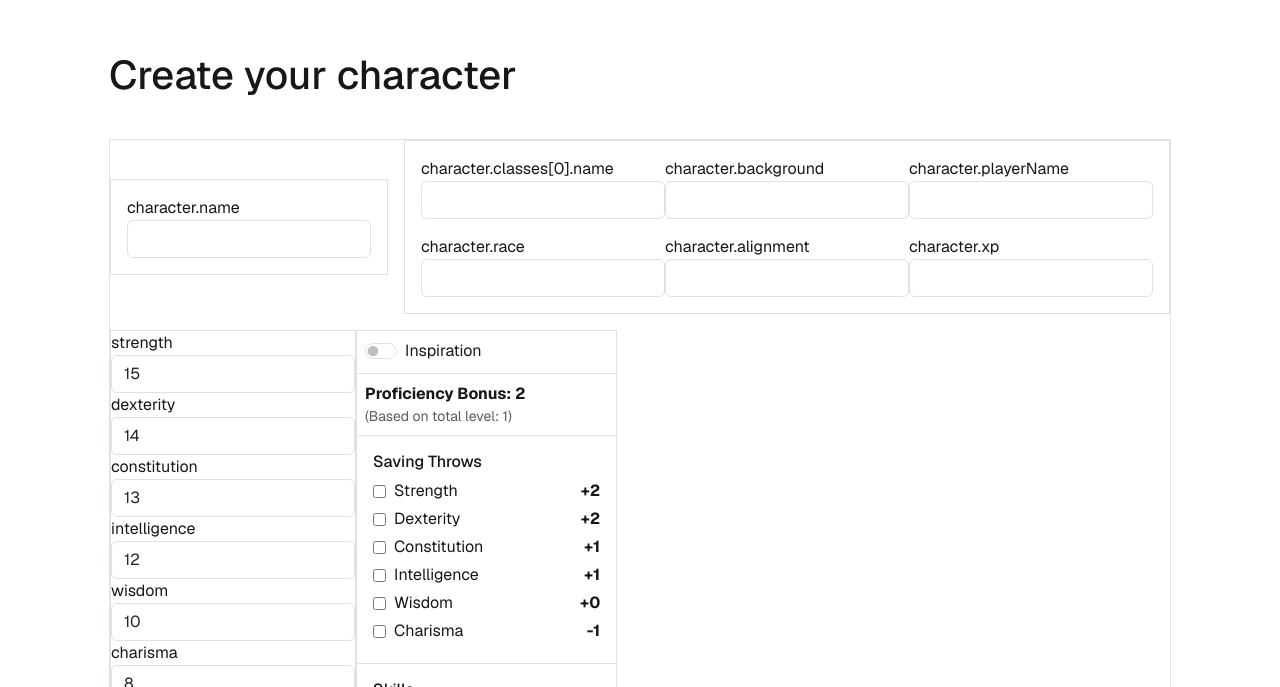
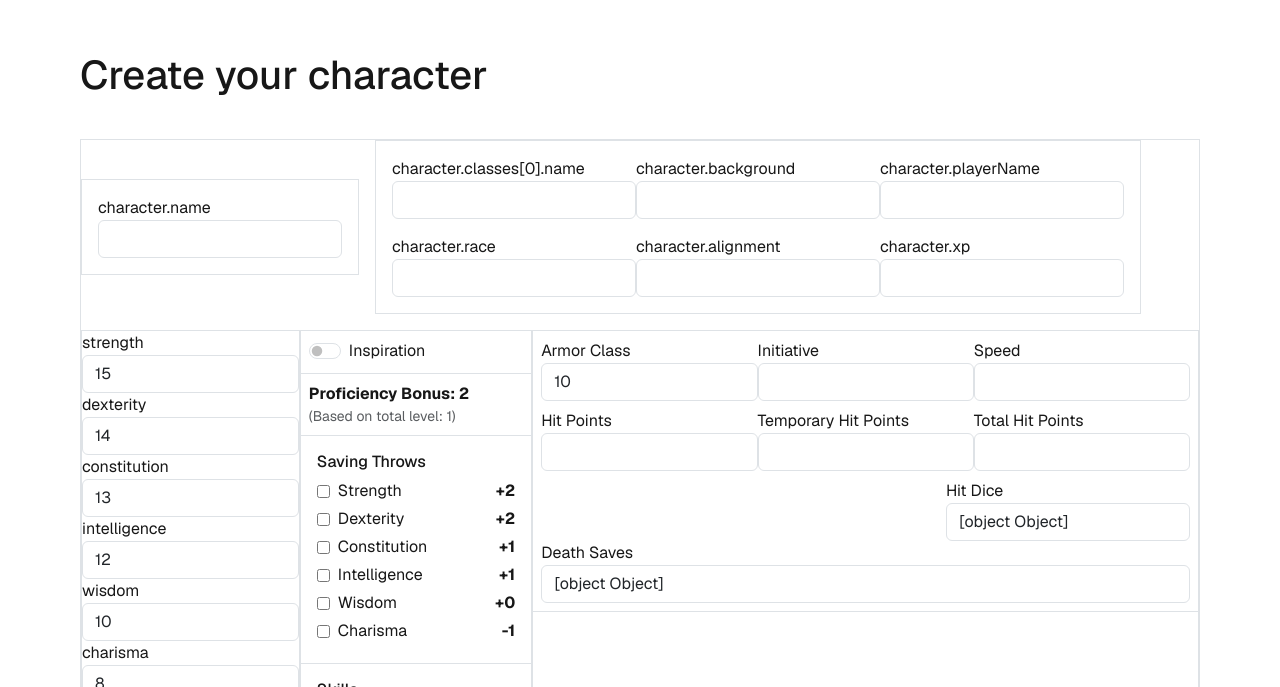
Before and after one commit to skathix/carbon-copy-characters, a Next.js app: page / in a window 1280 px wide. Shown: the part 113-800 px from the top of the page. Built offline with nearby package versions, Linux system fonts and the light colour scheme.

Commit message:
Initialized the Combat Column

```diff
--- a/src/app/components/character/forms/CharacterForm.tsx
+++ b/src/app/components/character/forms/CharacterForm.tsx
@@ -14,7 +14,9 @@ export default function CharacterForm() {
         <div className={"d-flex gap-3 justify-content-start mb-3"}>
           <PrimaryCharacterInfo />
         </div>
-        <SecondaryCharacterInfo />
+        <div className={"d-flex justify-content-start"}>
+            <SecondaryCharacterInfo />
+        </div>
         {/*
             This is the second half, 80% of the visual height of the pdf form
             it includes the following sections:
--- /dev/null
+++ b/src/app/components/character/forms/CombatColumn.tsx
@@ -0,0 +1,44 @@
+import FormField from "../../form/FormField";
+
+export default function CombatColumn() {
+  return (
+    <div className={"p-2 border-bottom"}>
+      <div className={"d-flex justify-content-between align-items-center"}>
+        <div className={"d-flex flex-column"}>
+          <FormField label={"Armor Class"} name={"combat.armorClass"} />
+        </div>
+        <div className={"d-flex flex-column"}>
+          {/*To-Do: Calculate initiative from dexterity*/}
+          <FormField label={"Initiative"} name={"combat.initiative"} />
+        </div>
+        <div className={"d-flex flex-column"}>
+          <FormField label={"Speed"} name={"combat.speed"} />
+        </div>
+      </div>
+      <div className={"d-flex justify-content-between align-items-center mt-2"}>
+        <div className={"d-flex flex-column"}>
+          <FormField label={"Hit Points"} name={"combat.hitPoints.current"} />
+        </div>
+        <div className={"d-flex flex-column"}>
+          <FormField
+            label={"Temporary Hit Points"}
+            name={"combat.hitPoints.temporary"}
+          />
+        </div>
+        <div className={"d-flex flex-column"}>
+          <FormField
+            label={"Total Hit Points"}
+            name={"combat.hitPoints.total"}
+          />
+        </div>
+      </div>
+      <div className={"d-flex justify-content-between align-items-center mt-2"}>
+        <div className={"d-flex flex-column"}></div>
+          <FormField label={"Hit Dice"} name={"combat.hitDice"} />
+        </div>
+        <div className={"d-flex flex-column"}>
+          <FormField label={"Death Saves"} name={"combat.deathSaves"} />
+        </div>
+      </div>
+  );
+}
--- a/src/app/components/character/forms/panels/SecondaryCharacterInfo.tsx
+++ b/src/app/components/character/forms/panels/SecondaryCharacterInfo.tsx
@@ -1,18 +1,23 @@
 import React from "react";
 import AbilityScores from "../AbilityScores";
 import InspirationColumn from "../InspirationColumn";
+import CombatColumn from "../CombatColumn";
 
 export default function SecondaryCharacterInfo() {
-
+  {
+    /* Attributes */
+  }
   return (
-    <div className={"d-flex justify-content-start"}>
-      {/* Attributes */}
+    <>
       <div className={"d-flex flex-column border"}>
         <AbilityScores />
       </div>
       <div className={"d-flex flex-column border"}>
         <InspirationColumn />
       </div>
-    </div>
+      <div className={"d-flex flex-column border"}>
+        <CombatColumn />
+      </div>
+    </>
   );
 }
--- a/src/app/models/characterModel.json
+++ b/src/app/models/characterModel.json
@@ -113,7 +113,7 @@
     "otherProficienciesAndLanguages": ""
   },
   "combat": {
-    "armorClass": "",
+    "armorClass": "10",
     "initiative": "",
     "speed": "",
     "hitPoints": {
```
